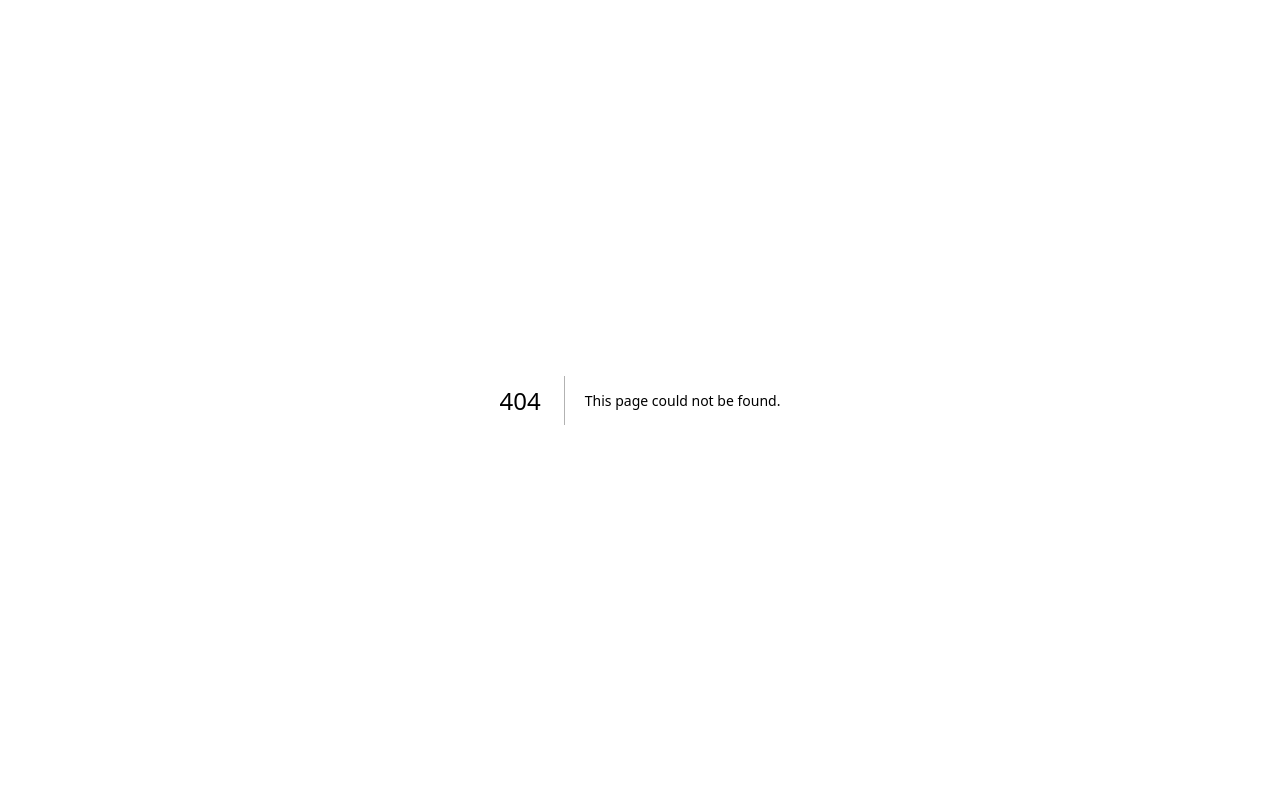
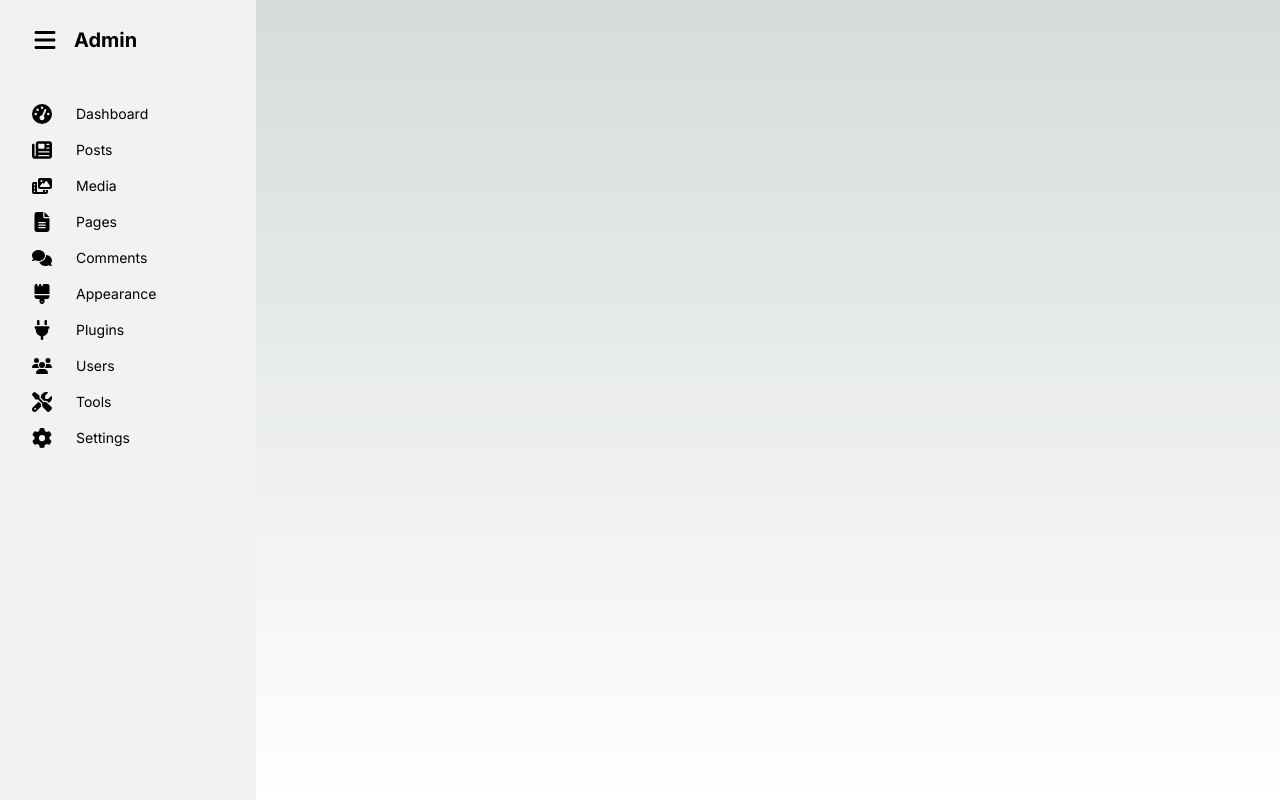
Before and after one commit to mariocapitbrok/n-crm, a Next.js app: page /components/Sidebar/Container in a window 1280 px wide. Before the commit this address had no page. Built offline with nearby package versions, Linux system fonts and the light colour scheme.

Commit message:
Create components' missing pages

```diff
--- a/src/app/components/Sidebar/Container/Header/Title/index.tsx
+++ b/src/app/components/Sidebar/Container/Header/Title/index.tsx
@@ -1,8 +1,8 @@
 interface Props {
-  isOpen: boolean;
+  isOpen?: boolean;
 }
 
-const Title = ({ isOpen }: Props) => (
+const Title = ({ isOpen = true }: Props) => (
   <span className={`${isOpen ? 'block' : 'hidden'} text-xl font-bold`}>
     Admin
   </span>
--- /dev/null
+++ b/src/app/components/Sidebar/Container/Header/Title/page.tsx
@@ -0,0 +1,7 @@
+import Title from '.';
+
+function Page() {
+  return <Title />;
+}
+
+export default Page;
--- /dev/null
+++ b/src/app/components/Sidebar/Container/Header/Toggle/page.tsx
@@ -0,0 +1,20 @@
+'use client';
+
+import Toggle from '.';
+import { useEffect, useState } from 'react';
+
+function Page() {
+  const [isOpen, setIsOpen] = useState(false);
+
+  useEffect(() => {
+    console.log(isOpen === true ? 'Open Sidebar' : 'Close Sidebar');
+  }, [isOpen]);
+
+  return (
+    <>
+      <Toggle toggleSidebar={() => setIsOpen(!isOpen)} />
+    </>
+  );
+}
+
+export default Page;
--- /dev/null
+++ b/src/app/components/Sidebar/Container/Header/page.tsx
@@ -0,0 +1,10 @@
+'use client';
+
+import Header from '.';
+import { useState } from 'react';
+
+export default function Page() {
+  const [isOpen, setIsOpen] = useState(true);
+
+  return <Header isOpen={isOpen} toogleSidebar={() => setIsOpen(!isOpen)} />;
+}
--- /dev/null
+++ b/src/app/components/Sidebar/Container/page.tsx
@@ -0,0 +1,19 @@
+'use client';
+
+import { useState } from 'react';
+import Container from '.';
+import Header from './Header';
+import Menu from './Menu';
+
+const Page = () => {
+  const [isOpen, setIsOpen] = useState(true);
+
+  return (
+    <Container isOpen={isOpen}>
+      <Header isOpen={isOpen} toogleSidebar={() => setIsOpen(!isOpen)} />
+      <Menu isOpen={isOpen} />
+    </Container>
+  );
+};
+
+export default Page;
```
